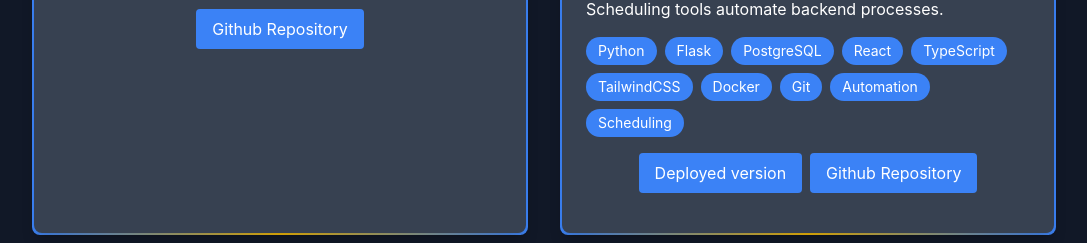
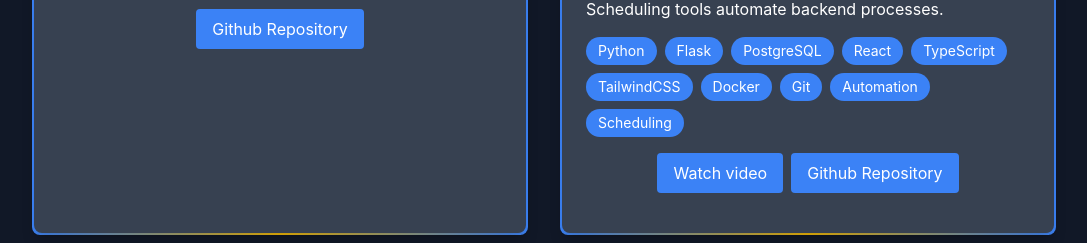
Before and after one commit to GaioAugusto/Portfolio, a React (Create React App) app in the folder my-portfolio/: page / in a window 1280 px wide. Shown: the part 2188-2431 px from the top of the page, without its empty margins (96-1183 px from the left). Built offline with nearby package versions, Linux system fonts and the light colour scheme.

Commit message:
Currency converter video demo

```diff
--- a/my-portfolio/src/components/Projects/index.tsx
+++ b/my-portfolio/src/components/Projects/index.tsx
@@ -6,7 +6,7 @@
 import currencyConverterScreenshot from "../../assets/images/currencyConverterScreenshot.png";
 import simulatorScreenshot from "../../assets/images/simulatorScreenshot.webp";
 import brasaWebsiteScreenshot from "../../assets/images/brasaWebsiteScreenshot.png";
-import breastCancer from "../../assets/images/breastCancer.png"
+import breastCancer from "../../assets/images/breastCancer.png";
 import { useLocale } from "../../contexts/Locale";
 import { useEffect } from "react";
 import AOS from "aos";
@@ -17,7 +17,7 @@
   const theme = getTheme(isDarkMode);
   const { commonLocale, templatesLocale } = useLocale();
 
-  useEffect(()=>{
+  useEffect(() => {
     AOS.refresh();
   }, [isDarkMode]);
 
@@ -27,19 +27,15 @@
       description: templatesLocale.get("breastCancerDescription"),
       imageUrl: breastCancer,
       githubUrl: "https://github.com/GaioAugusto/Breast-Cancer-Detection",
-      skills: [
-        "Python",
-        "Pytorch",
-        "NumPy",
-        "matplotlib",
-      ],
+      skills: ["Python", "Pytorch", "NumPy", "matplotlib"],
       buttonText2: commonLocale.get("github"),
     },
     {
       title: "Currency Converter",
       description: templatesLocale.get("currencyConverterDescription"),
       imageUrl: currencyConverterScreenshot,
-      deployedUrl: "https://currency-converter-front-one.vercel.app/",
+      deployedUrl:
+        "https://drive.google.com/file/d/1g0drUF8_HsytvFovyNgYlL9P6HWmYpoc/view?usp=sharing",
       githubUrl: "https://github.com/GaioAugusto/currencyConverter",
       skills: [
         "Python",
@@ -53,7 +49,7 @@
         "Automation",
         "Scheduling",
       ],
-      buttonText: commonLocale.get("deployed"),
+      buttonText: commonLocale.get("video"),
       buttonText2: commonLocale.get("github"),
     },
     {
```
